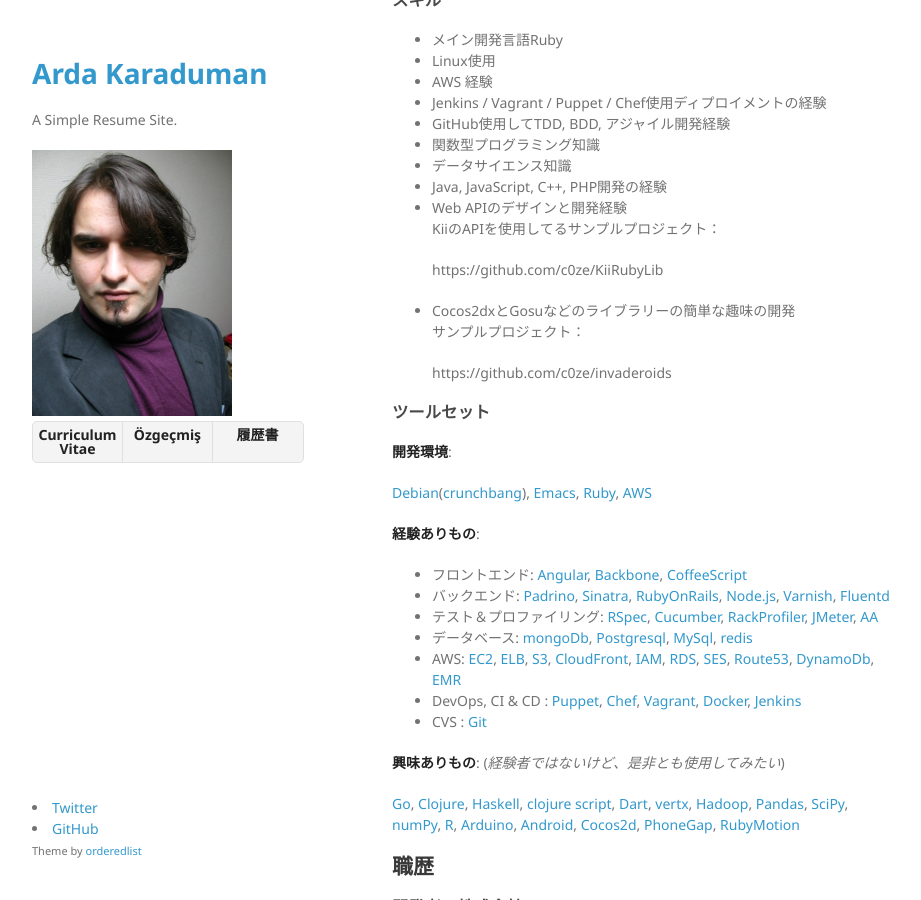
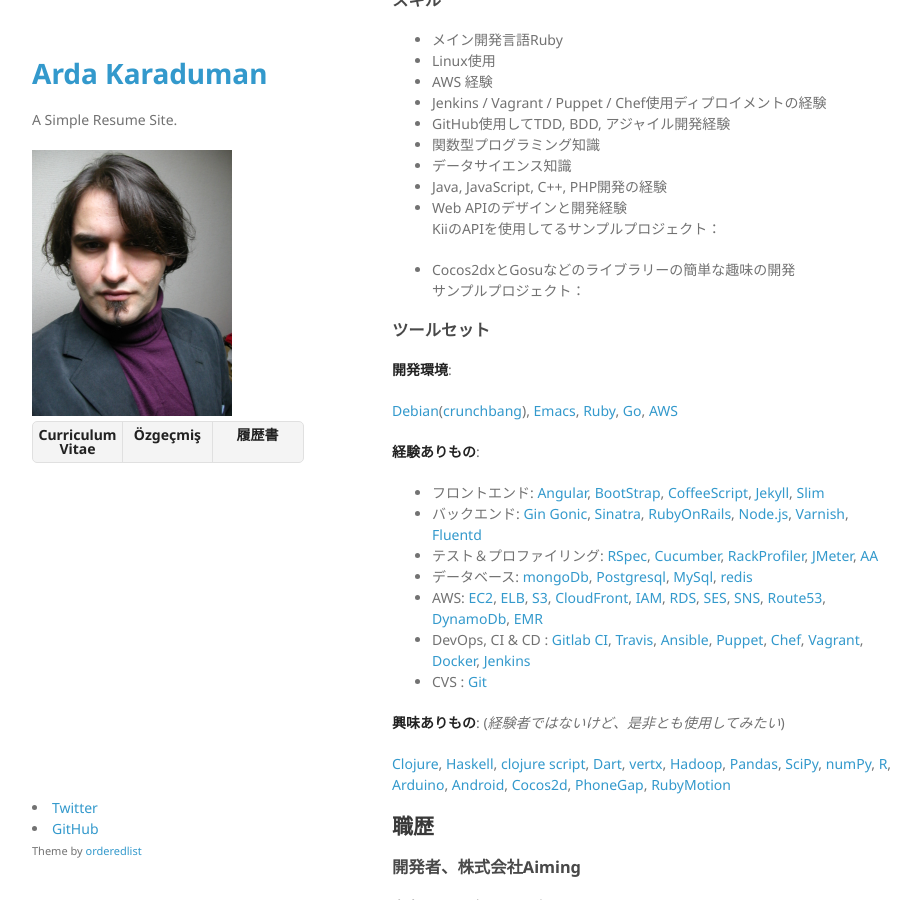
Before and after one commit to c0ze/arda.karaduman.web.tr, a Jekyll site: the page built from rirekisho.md, in a window 1280 px wide and 900 px high, scrolled down 313 px. Shown: the whole window, without its empty margins (178-1099 px from the left). Built offline with Jekyll 4.4.1, drawn with Linux system fonts in a browser that asks for light colours.

Commit message:
update english cv

```diff
--- a/_includes/partials/experience_tools.markdown
+++ b/_includes/partials/experience_tools.markdown
@@ -1,14 +1,14 @@
 - {% t experience.front_end %}:
-  [Angular](http://angularjs.org/), [Backbone](http://backbonejs.org/), [CoffeeScript](http://coffeescript.org/)
+  [Angular](http://angularjs.org/), [BootStrap](http://getbootstrap.com/), [CoffeeScript](http://coffeescript.org/), [Jekyll](http://jekyllrb.com/), [Slim](http://slim-lang.com/)
 - {% t experience.back_end %}:
-  [Padrino](http://www.padrinorb.com/), [Sinatra](http://www.sinatrarb.com/), [RubyOnRails](http://rubyonrails.org/), [Node.js](http://nodejs.org/), [Varnish](https://www.varnish-cache.org/), [Fluentd](http://fluentd.org/)
+  [Gin Gonic](https://gin-gonic.github.io/gin/), [Sinatra](http://www.sinatrarb.com/), [RubyOnRails](http://rubyonrails.org/), [Node.js](http://nodejs.org/), [Varnish](https://www.varnish-cache.org/), [Fluentd](http://fluentd.org/)
 - {% t experience.test %}:
   [RSpec](https://github.com/MiniProfiler/rack-mini-profiler), [Cucumber](https://github.com/MiniProfiler/rack-mini-profiler), [RackProfiler](https://github.com/MiniProfiler/rack-mini-profiler), [JMeter](http://jmeter.apache.org/), [AA](http://httpd.apache.org/docs/2.2/programs/ab.html)
 - {% t experience.persistance %}:
   [mongoDb](http://www.mongodb.org/), [Postgresql](http://www.postgresql.org/), [MySql](http://www.mysql.com/), [redis](http://redis.io/)
 - AWS:
-  [EC2](http://aws.amazon.com/ec2/), [ELB](http://aws.amazon.com/elb/), [S3](http://aws.amazon.com/s3), [CloudFront](http://aws.amazon.com/cloudfront/), [IAM](http://aws.amazon.com/iam/), [RDS](http://aws.amazon.com/rds/), [SES](http://aws.amazon.com/ses/), [Route53](http://aws.amazon.com/route53/), [DynamoDb](http://aws.amazon.com/dynamodb/), [EMR](http://aws.amazon.com/elasticmapreduce/)
+  [EC2](http://aws.amazon.com/ec2/), [ELB](http://aws.amazon.com/elb/), [S3](http://aws.amazon.com/s3), [CloudFront](http://aws.amazon.com/cloudfront/), [IAM](http://aws.amazon.com/iam/), [RDS](http://aws.amazon.com/rds/), [SES](http://aws.amazon.com/ses/), [SNS](http://aws.amazon.com/sns/), [Route53](http://aws.amazon.com/route53/), [DynamoDb](http://aws.amazon.com/dynamodb/), [EMR](http://aws.amazon.com/elasticmapreduce/)
 - DevOps, CI & CD :
-  [Puppet](http://puppetlabs.com/), [Chef](http://www.getchef.com/chef/), [Vagrant](http://www.vagrantup.com/), [Docker](https://www.docker.io/), [Jenkins](http://jenkins-ci.org/)
+  [Gitlab CI](https://about.gitlab.com/gitlab-ci/), [Travis](https://travis-ci.org/), [Ansible](https://www.ansible.com/), [Puppet](http://puppetlabs.com/), [Chef](http://www.getchef.com/chef/), [Vagrant](http://www.vagrantup.com/), [Docker](https://www.docker.io/), [Jenkins](http://jenkins-ci.org/)
 - CVS :
   [Git](http://git-scm.com/)
--- a/_includes/partials/get_dirty.markdown
+++ b/_includes/partials/get_dirty.markdown
@@ -1,3 +1,3 @@
-[Go](http://golang.org/), [Clojure](http://clojure.org/), [Haskell](http://www.haskell.org/haskellwiki/Haskell), [clojure script](http://clojure.org/clojurescript),
+[Clojure](http://clojure.org/), [Haskell](http://www.haskell.org/haskellwiki/Haskell), [clojure script](http://clojure.org/clojurescript),
 [Dart](https://www.dartlang.org/), [vertx](http://vertx.io/), [Hadoop](http://hadoop.apache.org/), [Pandas](http://pandas.pydata.org/), [SciPy](http://www.scipy.org/), [numPy](http://www.numpy.org/), [R](http://www.r-project.org/),
 [Arduino](http://www.arduino.cc/), [Android](http://developer.android.com/index.html), [Cocos2d](http://cocos2d.org/), [PhoneGap](http://phonegap.com/), [RubyMotion](http://www.rubymotion.com/)
--- a/_includes/partials/preferred_environment.markdown
+++ b/_includes/partials/preferred_environment.markdown
@@ -1 +1 @@
-[Debian](http://www.debian.org/)([crunchbang](http://crunchbang.org/)), [Emacs](http://www.gnu.org/software/emacs/), [Ruby](https://www.ruby-lang.org/en/), [AWS](http://aws.amazon.com/)
+[Debian](http://www.debian.org/)([crunchbang](http://crunchbang.org/)), [Emacs](http://www.gnu.org/software/emacs/), [Ruby](https://www.ruby-lang.org/en/), [Go](https://golang.org/), [AWS](http://aws.amazon.com/)
--- a/_includes/partials/skills.markdown
+++ b/_includes/partials/skills.markdown
@@ -7,6 +7,4 @@
 * {% t skills.data_science %}
 * {% t skills.imperative %}
 * {% t skills.web_api %}
-  https://github.com/c0ze/KiiRubyLib
 * {% t skills.cocos %}
-  https://github.com/c0ze/invaderoids
```
Also changed, not shown: cv.md (+20 -2 lines), locales/en.yml (+8 -7 lines).
